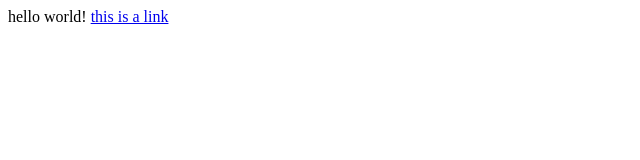
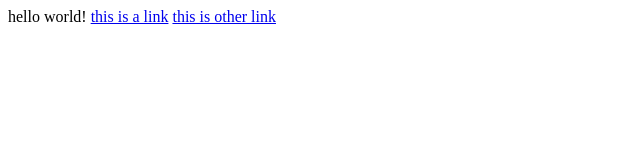
Before and after one commit to canteen-ns/canteen-ns.github.io, a plain HTML site: page index.html in a window 1280 px wide. Shown: the whole page, without its empty margins (0-640 px from the left). Drawn offline with Linux system fonts and the light colour scheme.

Commit message:
Update index.html

```diff
--- a/index.html
+++ b/index.html
@@ -6,5 +6,6 @@
   <body>
     hello world!
     <a href="test.html">this is a link</a>
+    <a href="html/test.html">this is other link</a>
   </body>
 </html>
```
